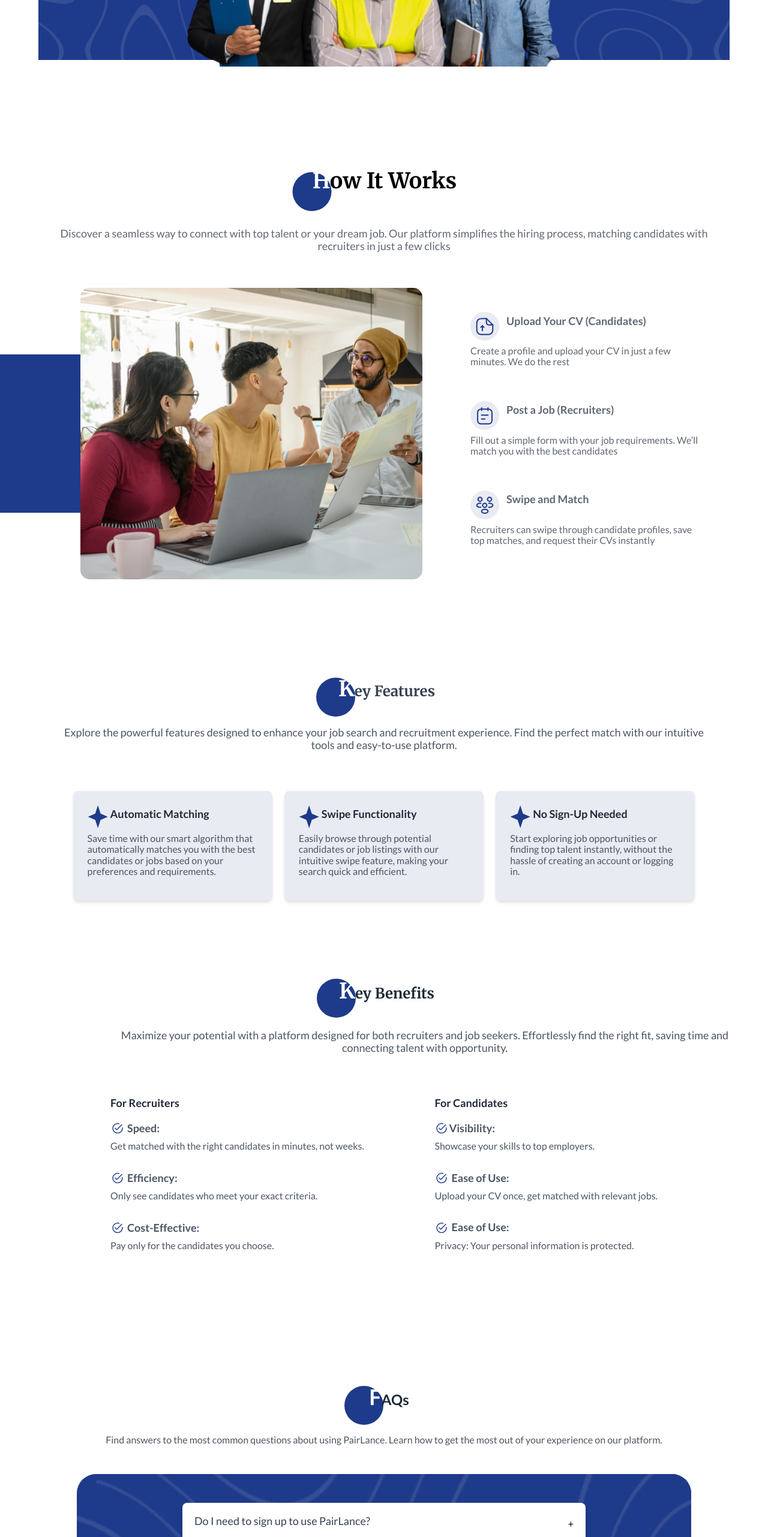
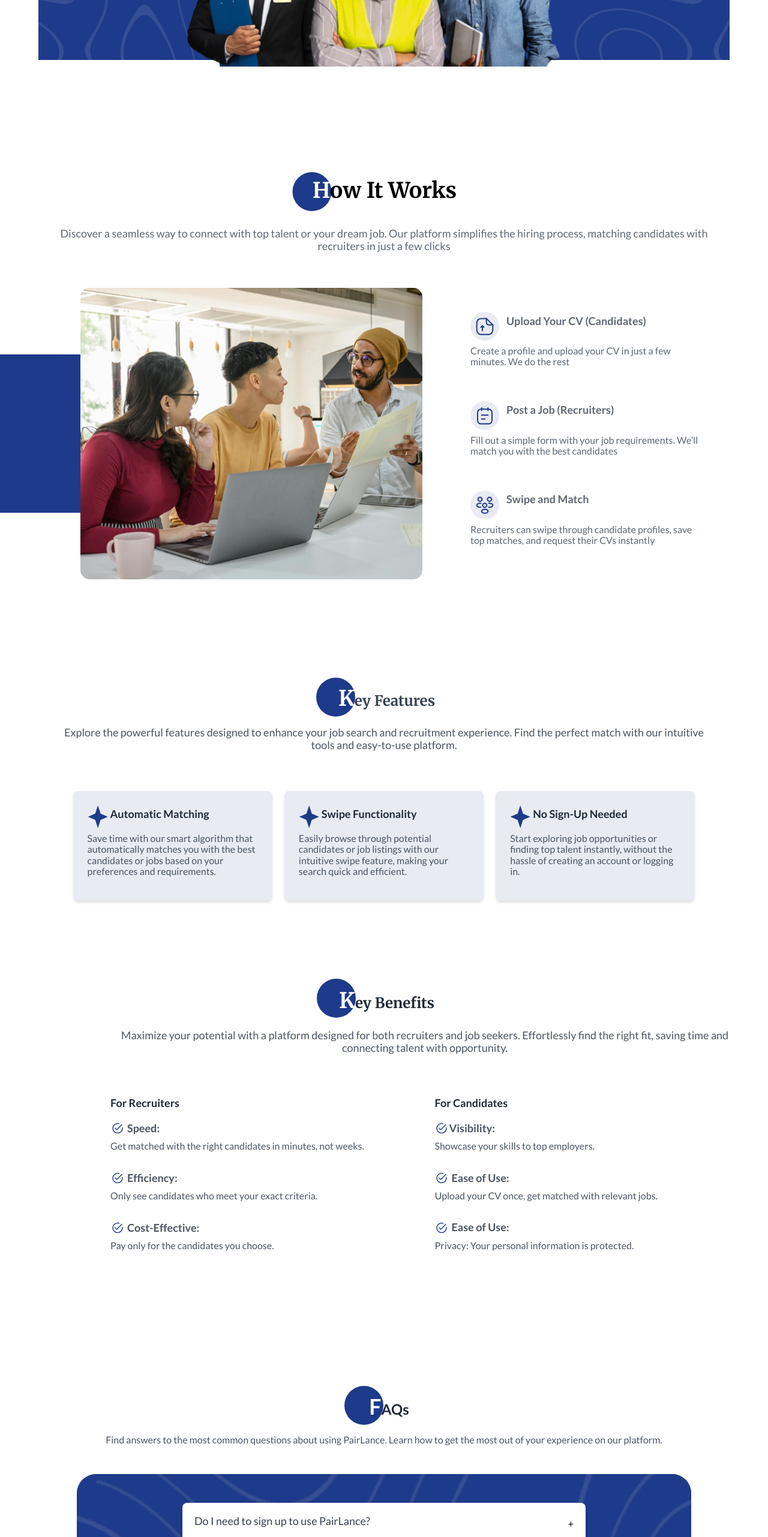
Before and after one commit to Pairlance/pairlance-frontend, a React (Vite) app: page / in a window 1280 px wide. Shown: the part 993-3556 px from the top of the page at 60% size. Built offline with nearby package versions, Linux system fonts and the light colour scheme; a web font is replaced by a local one.

Commit message:
feat:adjusted landing page headers

```diff
--- a/src/views/auth/recruiter/RecruiterCandidateMatch.css
+++ b/src/views/auth/recruiter/RecruiterCandidateMatch.css
@@ -11,12 +11,6 @@
   color: #1e3a8a;
   /* bottom: 20px; */
 }
-
-/* .ant-carousel .slick-prev:hover, .ant-carousel .slick-next:hover {
-  border-color: #1E3A8A;
-  color: #1E3A8A;
-} */
-
 
 
 .slick-slider button {
--- a/src/views/auth/recruiter/RecruiterMultiStepForm.tsx
+++ b/src/views/auth/recruiter/RecruiterMultiStepForm.tsx
@@ -3,12 +3,6 @@ import NavBar from "../../../components/navBar/NavBar";
 import Footer from "../../../components/footer/Footer";
 import HeroBanner from "../../../components/common/HeroBanner";
 import StepProgress from "../../../components/common/StepProgress";
-// import PersonalInformationStep from "../../../components/PersonalInformationStep/PersonalInformationStep";
-// import UploadCVStep from "../../../components/UploadCVStep/UploadCVStep";
-// import { Pitch } from "../../../components/pitch/Pitch";
-// import Details from "../../../components/professionalDetail/Details";
-// import JobLocationPref from "../../../components/location/JobLocationPref";
-// import WorkPreferenceForm from "../../../components/work-preference/WorkPref";
 import RecruiterJobDetails from "../../../components/professionalDetail/RecruiterjobDetail";
 import RecruiterJobLocation from "../../../components/location/RecruiterJobLocation";
 import RecruiterWorkPreferenceForm from "../../../components/work-preference/RecruiterWorkPref";
--- a/src/views/landingPage/KeyFeatures/KeyFeatures.tsx
+++ b/src/views/landingPage/KeyFeatures/KeyFeatures.tsx
@@ -11,7 +11,7 @@ const KeyFeatures: React.FC = () => {
           <div className="flex items-center justify-center">
             <div className="bg-blue-900 rounded-full w-[65px] h-[65px] flex items-center justify-center"></div>
             <p
-              className="relative right-7 text-[#374151]"
+              className="relative right-7 top-4 text-[#374151]"
               style={{ fontFamily: "Merriweather" }}
             >
               <span className="text-white text-[36px] font-bold">K</span>ey
--- a/src/views/landingPage/faqs/Faqs.tsx
+++ b/src/views/landingPage/faqs/Faqs.tsx
@@ -34,7 +34,7 @@ const FAQSection: React.FC = () => {
         <div className="text-2xl font-bold text-gray-800 mb-4">
           <div className="flex items-center justify-center">
             <div className="bg-blue-900 rounded-full w-[65px] h-[65px] flex items-center justify-center"></div>
-            <p className="relative right-6">
+            <p className="relative right-6 top-4">
               <span className="text-white text-[36px] font-bold">F</span>AQs
             </p>
           </div>
--- a/src/views/landingPage/howitworks/HowItWorks.tsx
+++ b/src/views/landingPage/howitworks/HowItWorks.tsx
@@ -7,7 +7,7 @@ export const HowItWorks:React.FC = () => {
         <div className="flex flex-col justify-center text-center gap-5">
         <div className="flex justify-center items-center font-bold text-[36px]" style={{fontFamily:"Merriweather"}}>
           <img src="/src/assets/howitworks/Ellipse.svg" alt="" />
-          <p className="relative right-8"><span className="text-white">H</span>ow It Works</p>
+          <p className="relative right-8 top-4"><span className="text-white">H</span>ow It Works</p>
         </div>
        <div className="text-[#5F6774] text-[18px] font-normal text-center w-[1096px] mx-auto leading-[21.6px]">
        <p>Discover a seamless way to connect with top talent or your dream job. Our platform simplifies the hiring process, matching candidates with recruiters in just a few clicks</p>
--- a/src/views/landingPage/keybenefits/KeyBenefits.tsx
+++ b/src/views/landingPage/keybenefits/KeyBenefits.tsx
@@ -11,7 +11,7 @@ const KeyBenefits: React.FC = () => {
           <div className="flex items-center justify-center">
             <div className="bg-blue-900 rounded-full w-[65px] h-[65px] flex items-center justify-center"></div>
             <p
-              className="relative right-7"
+              className="relative right-7 top-4"
               style={{ fontFamily: "Merriweather" }}
             >
               <span className="text-white text-[36px] font-bold leading-[45.25px]">
```
